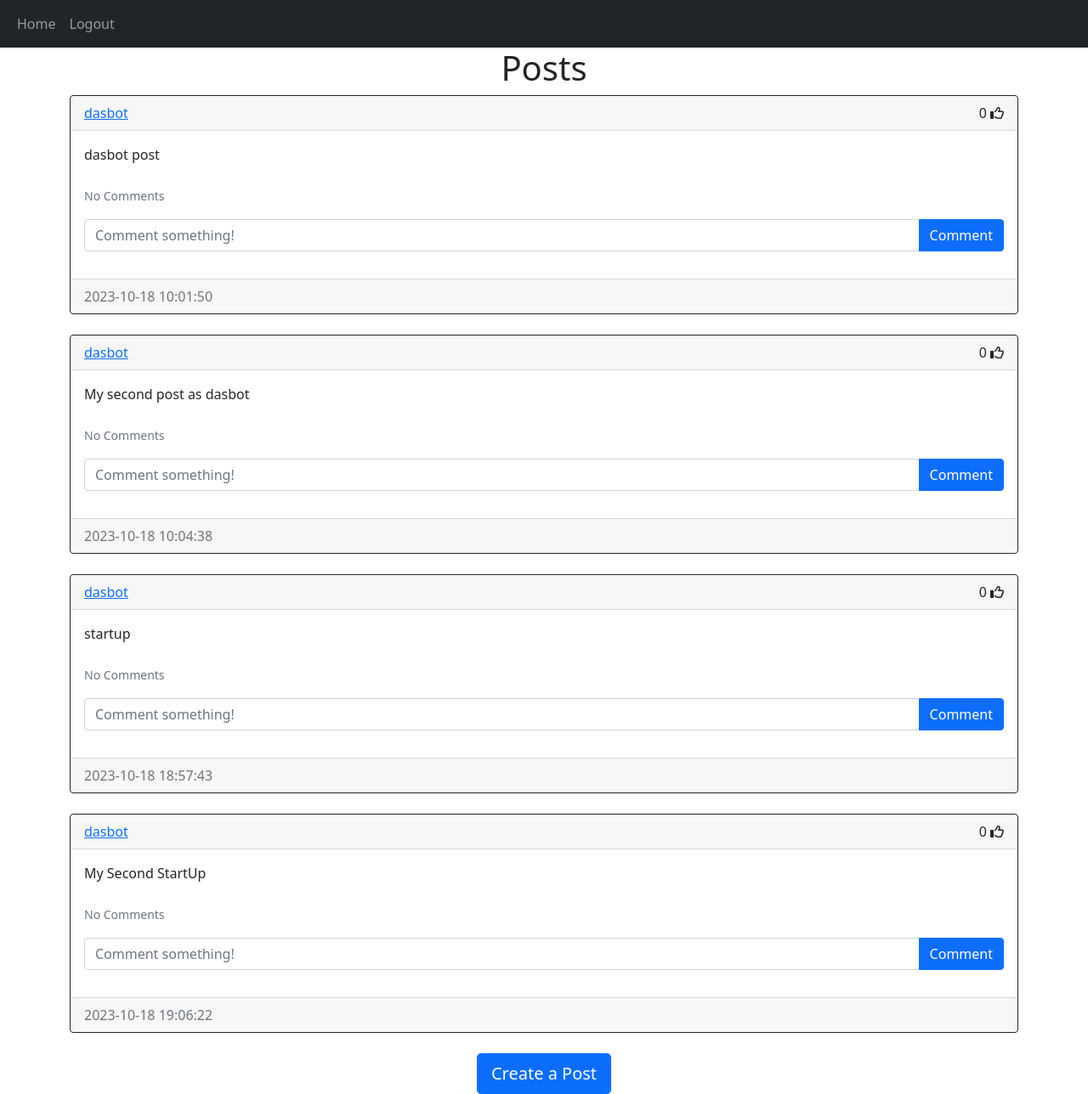
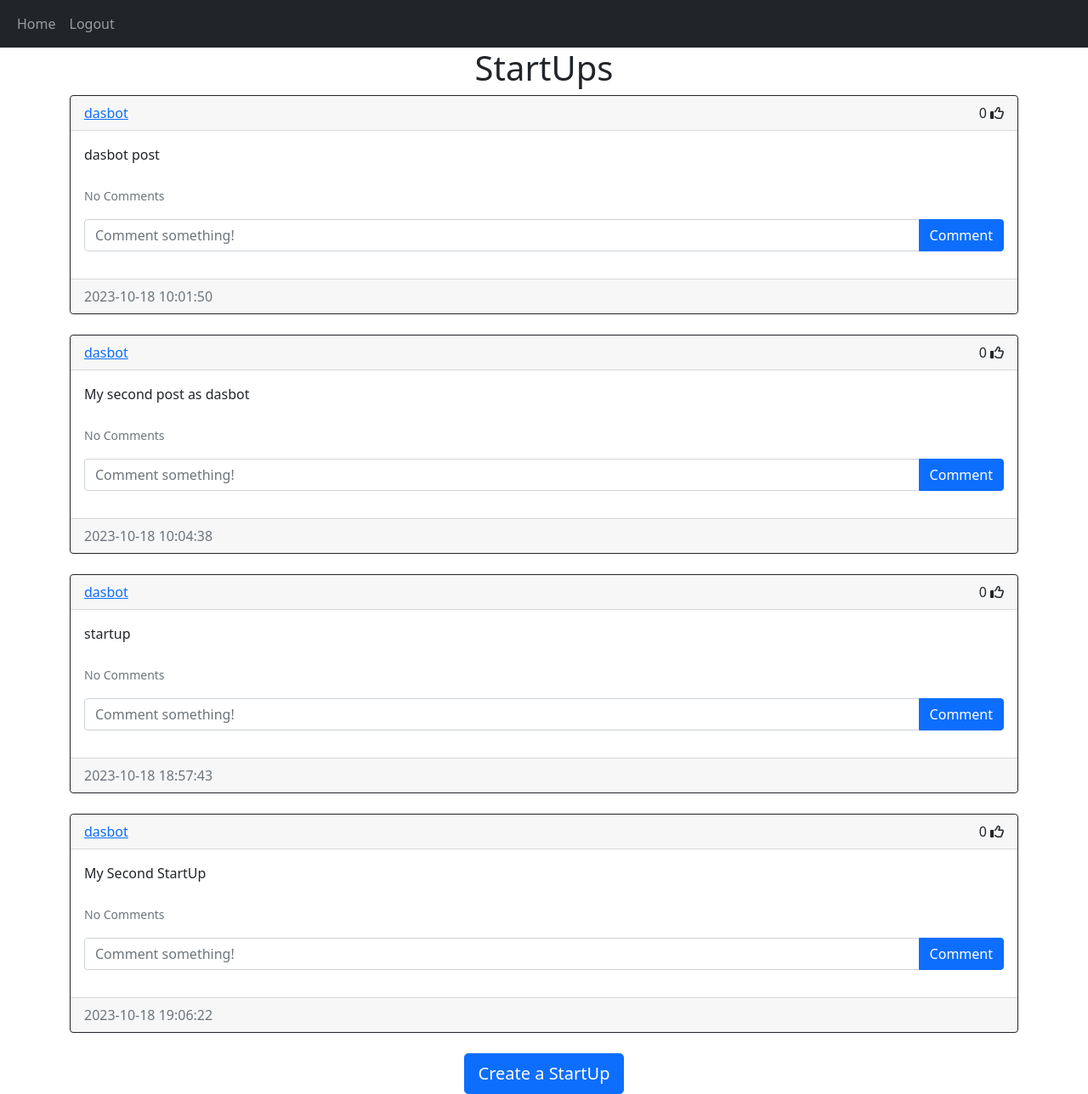
Before and after one commit to egorz734/42-StartHub, a Flask app: page / in a window 1280 px wide. Shown: the whole page at 85% size. Run offline with Flask 3, Linux system fonts and the light colour scheme; a user stored in the database is signed in; some libraries are stand-ins or nearby versions.

Commit message:
StartUp pages fix

```diff
--- a/website/static/index.js
+++ b/website/static/index.js
@@ -2,7 +2,7 @@ function like(postId) {
   const likeCount = document.getElementById(`likes-count-${postId}`);
   const likeButton = document.getElementById(`like-button-${postId}`);
 
-  fetch(`/like-post/${postId}`, { method: "POST" })
+  fetch(`/like-startup/${postId}`, { method: "POST" })
     .then((res) => res.json())
     .then((data) => {
       likeCount.innerHTML = data["likes"];
--- a/website/templates/create_post.html
+++ b/website/templates/create_post.html
@@ -1,12 +1,12 @@
 {% extends "base.html" %} {% block title %}Home{% endblock %} {% block content
 %}
-<h1 align="center">Make a Post</h1>
+<h1 align="center">Make a StartUp</h1>
 
 <form method="POST">
   <textarea name="text" id="text" class="form-control"></textarea>
   <br />
   <div align="center">
-    <button type="submit" class="btn btn-lg btn-primary">Post</button>
+    <button type="submit" class="btn btn-lg btn-primary">Create</button>
   </div>
 </form>
 <br />
--- a/website/templates/posts.html
+++ b/website/templates/posts.html
@@ -1,5 +1,5 @@
-{% extends "posts_div.html" %} {% block title %}{{username}}'s Posts{% endblock
-%} {% block header %} {{username}}'s posts {% endblock %} {% block footer %}
+{% extends "posts_div.html" %} {% block title %}{{username}}'s StartUps{% endblock
+%} {% block header %} {{username}}'s StartUps {% endblock %} {% block footer %}
 <div align="center">
   <a href="/home"
     ><button type="button" class="btn btn-primary btn-lg">Back</button></a
--- a/website/templates/posts_div.html
+++ b/website/templates/posts_div.html
@@ -1,11 +1,11 @@
 {% extends "base.html" %} {% block title %}Home{% endblock %} {% block content
 %}
-<h1 align="center">{% block header %}Posts{% endblock %}</h1>
+<h1 align="center">{% block header %}StartUps{% endblock %}</h1>
 <div id="posts">
   {% for post in posts %}
   <div class="card border-dark">
     <div class="card-header d-flex justify-content-between align-items-center">
-      <a href="/posts/{{post.user.username}}">{{post.user.username}}</a>
+      <a href="/startups/{{post.user.username}}">{{post.user.username}}</a>
       <div>
         <span id="likes-count-{{post.id}}">
         {{ post.likes|length }}</span>
@@ -30,7 +30,7 @@
           ></button>
           <ul class="dropdown-menu">
             <li>
-              <a href="/delete-post/{{post.id}}" class="dropdown-item"
+              <a href="/delete-startup/{{post.id}}" class="dropdown-item"
                 >Delete</a
               >
             </li>
@@ -48,7 +48,7 @@
             {% for comment in post.comments %}
             <div class="d-flex justify-content-between align-items-center">
               <div>
-                <a href="/posts/{{comment.user.username}}"
+                <a href="/startups/{{comment.user.username}}"
                   >{{comment.user.username}}</a
                 >: {{comment.text}}
               </div>
@@ -108,9 +108,9 @@
 </div>
 {% block footer %}
 <div align="center">
-  <a href="/create-post"
+  <a href="/create-startup"
     ><button type="button" class="btn btn-primary btn-lg">
-      Create a Post
+      Create a StartUp
     </button></a
   >
 </div>
--- a/website/views.py
+++ b/website/views.py
@@ -14,42 +14,42 @@ def home():
     return render_template("home.html", user=current_user, posts=posts)
 
 
-@views.route("/create-post", methods=['GET', 'POST'])
+@views.route("/create-startup", methods=['GET', 'POST'])
 @login_required
 def create_post():
     if request.method == "POST":
         text = request.form.get('text')
 
         if not text:
-            flash('Post cannot be empty', category='error')
+            flash('StartUp cannot be empty', category='error')
         else:
             post = Post(text=text, author=current_user.id)
             db.session.add(post)
             db.session.commit()
-            flash('Post created!', category='success')
+            flash('StartUp created!', category='success')
             return redirect(url_for('views.home'))
 
     return render_template('create_post.html', user=current_user)
 
 
-@views.route("/delete-post/<id>")
+@views.route("/delete-startup/<id>")
 @login_required
 def delete_post(id):
     post = Post.query.filter_by(id=id).first()
 
     if not post:
-        flash("Post does not exist.", category='error')
+        flash("StartUp does not exist.", category='error')
     elif current_user.id != post.id:
-        flash('You do not have permission to delete this post.', category='error')
+        flash('You do not have permission to delete this StartUp.', category='error')
     else:
         db.session.delete(post)
         db.session.commit()
-        flash('Post deleted.', category='success')
+        flash('StartUp deleted.', category='success')
 
     return redirect(url_for('views.home'))
 
 
-@views.route("/posts/<username>")
+@views.route("/startups/<username>")
 @login_required
 def posts(username):
     user = User.query.filter_by(username=username).first()
@@ -77,7 +77,7 @@ def create_comment(post_id):
             db.session.add(comment)
             db.session.commit()
         else:
-            flash('Post does not exist.', category='error')
+            flash('StartUp does not exist.', category='error')
 
     return redirect(url_for('views.home'))
 
@@ -98,7 +98,7 @@ def delete_comment(comment_id):
     return redirect(url_for('views.home'))
 
 
-@views.route("/like-post/<post_id>", methods=['POST'])
+@views.route("/like-startup/<post_id>", methods=['POST'])
 @login_required
 def like(post_id):
     post = Post.query.filter_by(id=post_id).first()
@@ -106,7 +106,7 @@ def like(post_id):
         author=current_user.id, post_id=post_id).first()
 
     if not post:
-        return jsonify({'error': 'Post does not exist.'}, 400)
+        return jsonify({'error': 'StartUp does not exist.'}, 400)
     elif like:
         db.session.delete(like)
         db.session.commit()
```
Also changed, not shown: instance/database.db.
